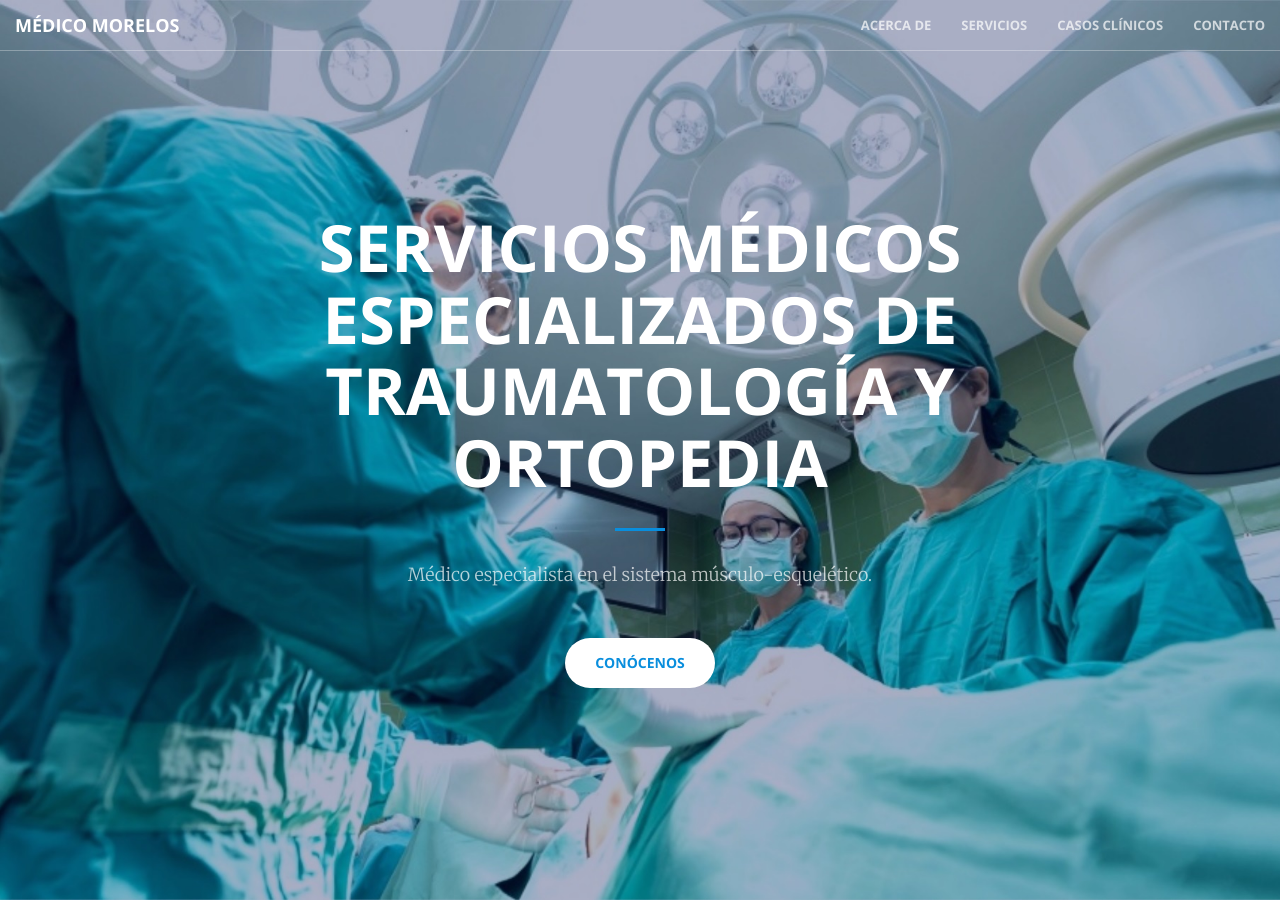
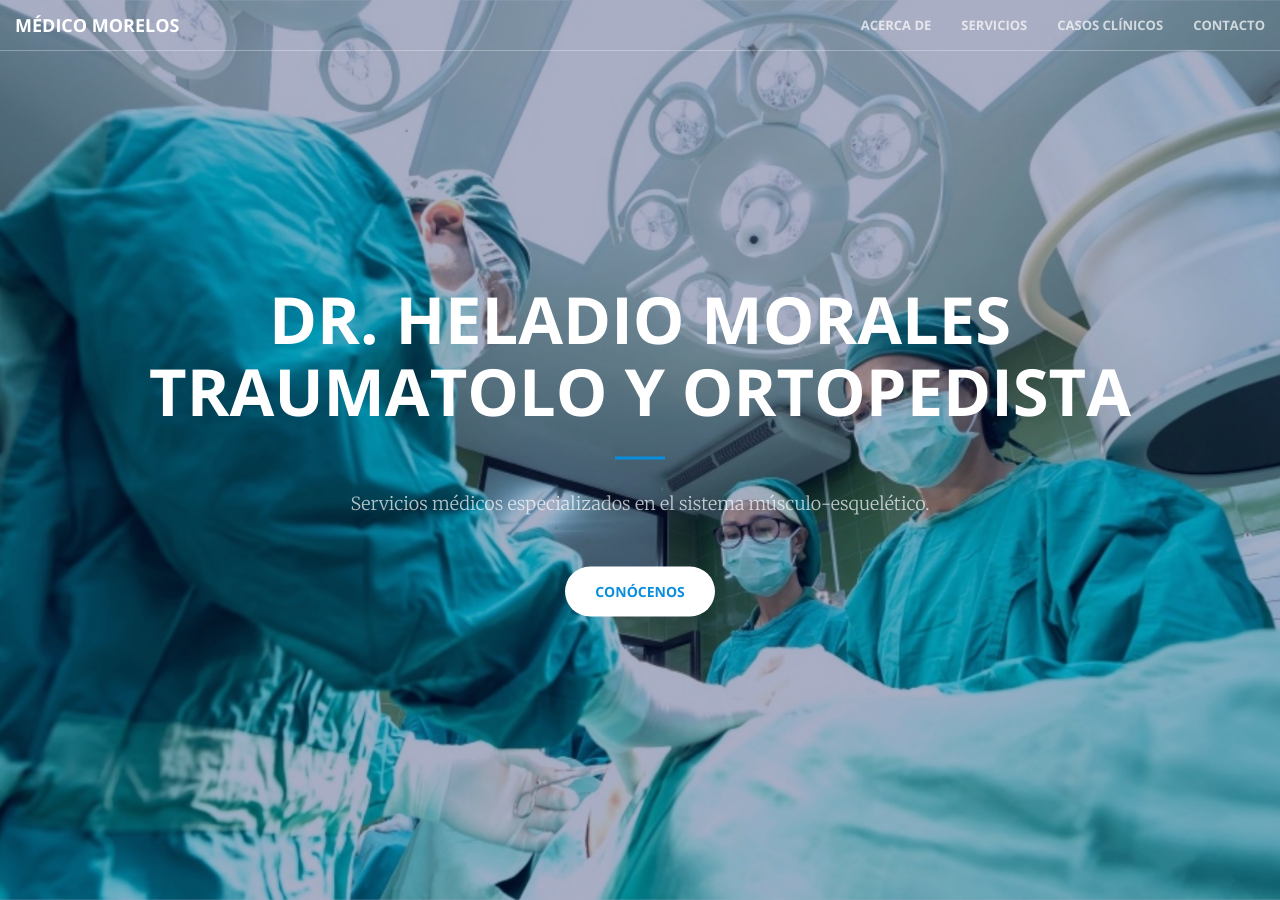
Before and after one commit to MedicoMorales/MedicoMorelos, a Jekyll site: the page built from index.html, in a window 1280 px wide and 900 px high. Built offline with Jekyll 4.4.1, drawn with Linux system fonts in a browser that asks for light colours.

Commit message:
Update header.html

```diff
--- a/_includes/header.html
+++ b/_includes/header.html
@@ -1,9 +1,9 @@
 <header>
     <div class="header-content">
         <div class="header-content-inner">
-            <h1>Servicios médicos especializados de Traumatología y Ortopedia</h1>
+            <h1> Dr. Heladio Morales Traumatolo y Ortopedista</h1>
             <hr>
-            <p>Médico especialista en el sistema músculo-esquelético. </p>
+            <p>Servicios médicos especializados en el sistema músculo-esquelético. </p>
             <a href="#about" class="btn btn-default btn-xl">Conócenos</a>
         </div>
     </div>
```
